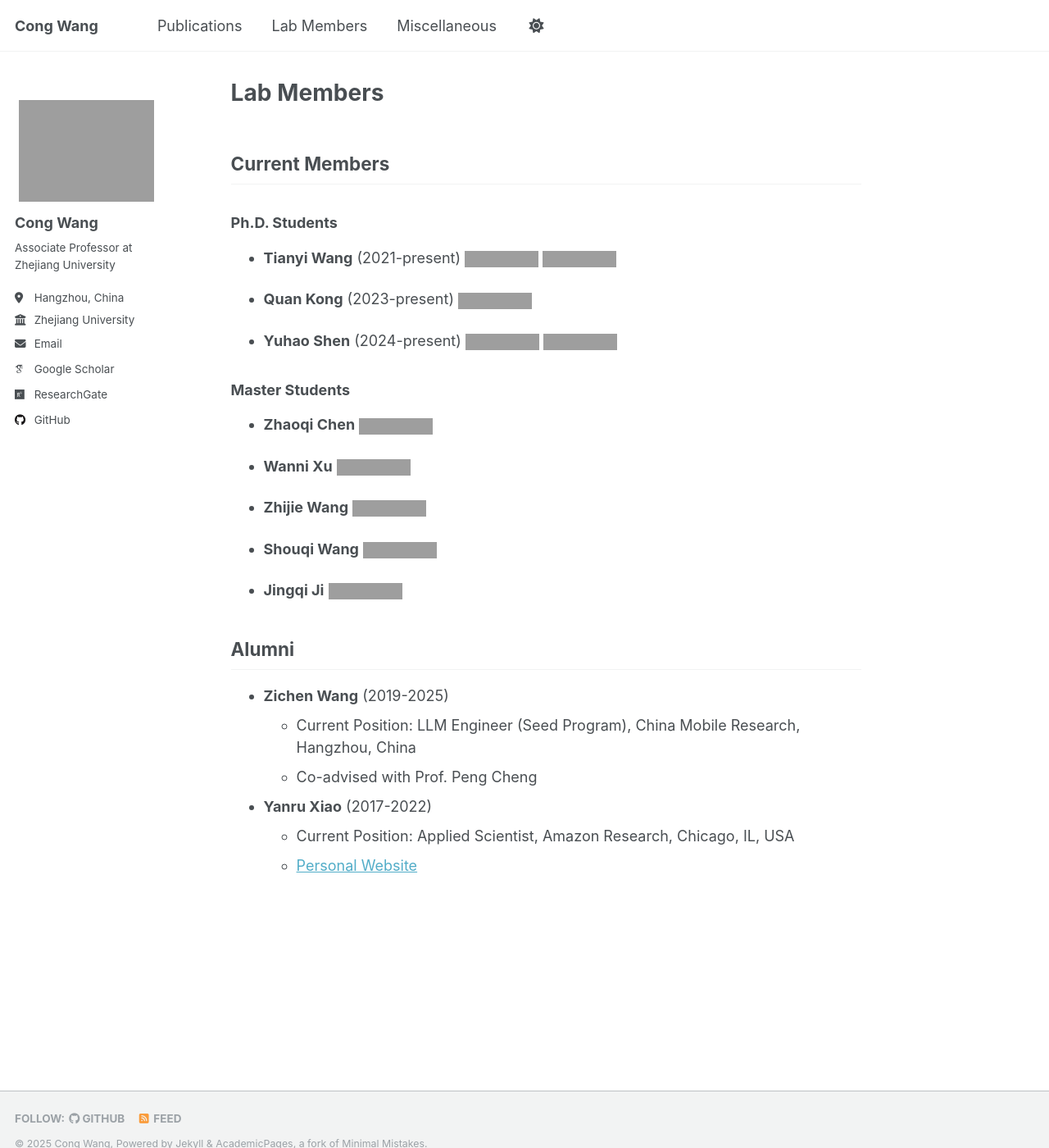
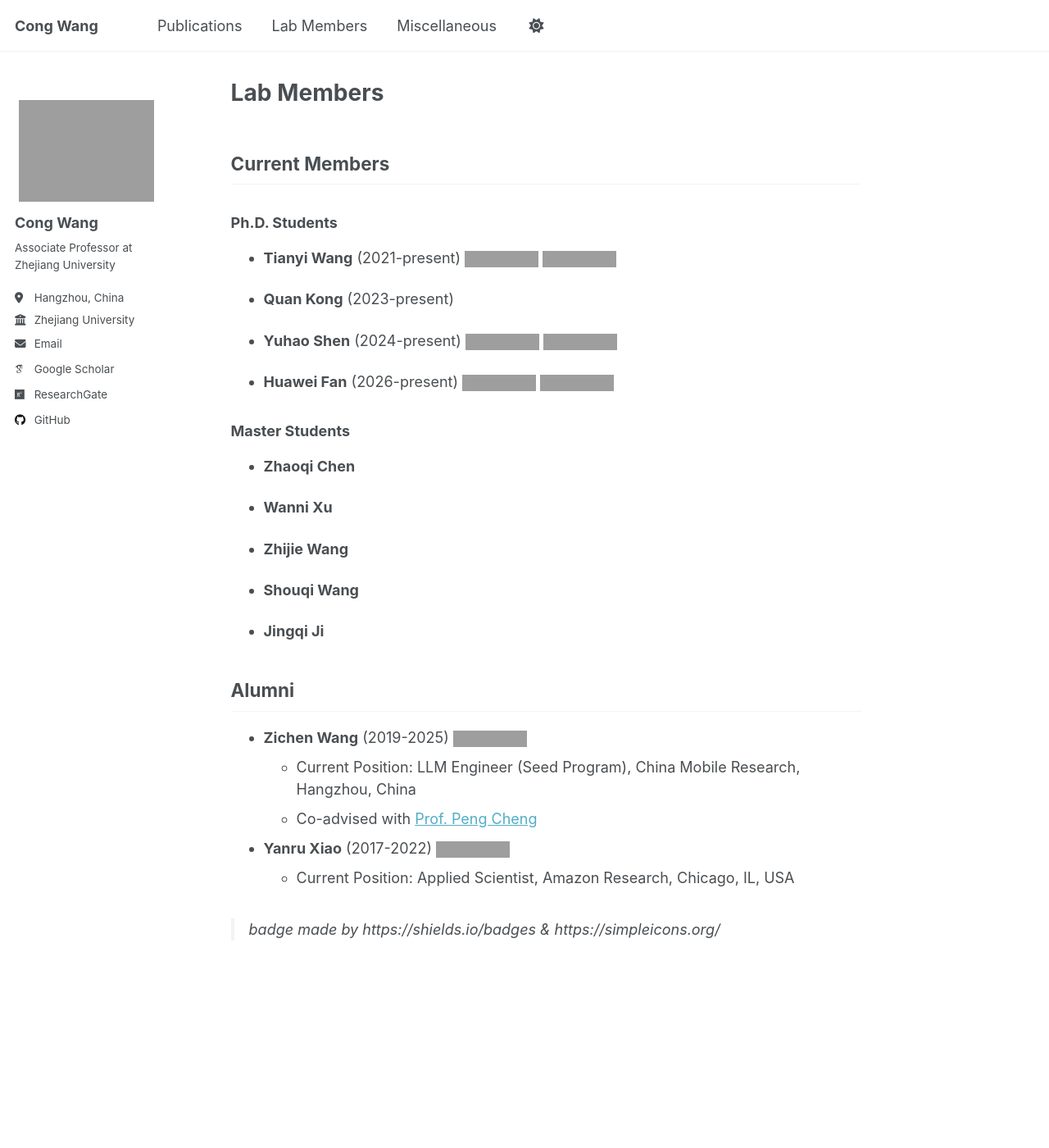
Before and after one commit to cwang-zju/cwang-zju.github.io, a Jekyll site: the page built from _pages/lab.md, in a window 1280 px wide and 1400 px high. Shown: the whole window at 82% size. Built offline with Jekyll 4.4.1, drawn with Linux system fonts in a browser that asks for light colours; some web fonts are replaced; grey boxes are pictures that could not be loaded.

Commit message:
feat: update email

```diff
--- a/_pages/lab.md
+++ b/_pages/lab.md
@@ -4,33 +4,37 @@
 author_profile: true
 ---
 
+
 ## Current Members
 
 ### Ph.D. Students
-- **Tianyi Wang** (2021-present) [![Static Badge](https://img.shields.io/badge/Google%20Scholar-%20?style=social&logo=googlescholar)](https://scholar.google.com/citations?user=RFuhM2IAAAAJ&hl=us-EN) [![Static Badge](https://img.shields.io/badge/Email-%20?style=social&logo=gmail)]()
+- **Tianyi Wang** (2021-present) [![Static Badge](https://img.shields.io/badge/Google%20Scholar-%20?style=social&logo=googlescholar)](https://scholar.google.com/citations?user=RFuhM2IAAAAJ&hl=us-EN) [![Static Badge](https://img.shields.io/badge/Email-%20?style=social&logo=gmail)](mailto:wty1998@zju.edu.cn)
 
+- **Quan Kong** (2023-present)
 
-- **Quan Kong** (2023-present) [![Static Badge](https://img.shields.io/badge/Email-%20?style=social&logo=gmail)](mailto:)
+- **Yuhao Shen** (2024-present) [![Static Badge](https://img.shields.io/badge/Google%20Scholar-%20?style=social&logo=googlescholar)](https://scholar.google.com/citations?user=kYveqcQAAAAJ&hl=us-EN) [![Static Badge](https://img.shields.io/badge/Email-%20?style=social&logo=gmail)](mailto:riven@zju.edu.cn)
 
-- **Yuhao Shen** (2024-present) [![Static Badge](https://img.shields.io/badge/Google%20Scholar-%20?style=social&logo=googlescholar)](https://scholar.google.com/citations?user=kYveqcQAAAAJ&hl=us-EN) [![Static Badge](https://img.shields.io/badge/Email-%20?style=social&logo=gmail)](mailto:)
+- **Huawei Fan** (2026-present) [![Static Badge](https://img.shields.io/badge/personal%20page-%20?style=social&logo=materialformkdocs)](https://www.philfan.cn) [![Static Badge](https://img.shields.io/badge/Email-%20?style=social&logo=gmail)](mailto:hw.phil.fan@gmail.com)
 
 ### Master Students
-- **Zhaoqi Chen** [![Static Badge](https://img.shields.io/badge/Email-%20?style=social&logo=gmail)](mailto:)
+- **Zhaoqi Chen**
 
-- **Wanni Xu** [![Static Badge](https://img.shields.io/badge/Email-%20?style=social&logo=gmail)](mailto:)
+- **Wanni Xu**
 
-- **Zhijie Wang** [![Static Badge](https://img.shields.io/badge/Email-%20?style=social&logo=gmail)](mailto:)
+- **Zhijie Wang**
 
-- **Shouqi Wang** [![Static Badge](https://img.shields.io/badge/Email-%20?style=social&logo=gmail)](mailto:)
+- **Shouqi Wang**
 
-- **Jingqi Ji** [![Static Badge](https://img.shields.io/badge/Email-%20?style=social&logo=gmail)](mailto:)
+- **Jingqi Ji**
 
 ## Alumni
 
-- **Zichen Wang** (2019-2025)
+- **Zichen Wang** (2019-2025) [![Static Badge](https://img.shields.io/badge/Email-%20?style=social&logo=gmail)](mailto:withnorman@zju.edu.cn)
   - Current Position: LLM Engineer (Seed Program), China Mobile Research, Hangzhou, China
-  - Co-advised with Prof. Peng Cheng
+  - Co-advised with [Prof. Peng Cheng](https://person.zju.edu.cn/cp)
 
-- **Yanru Xiao** (2017-2022)
+- **Yanru Xiao** (2017-2022) [![Static Badge](https://img.shields.io/badge/personal%20page-%20?style=social&logo=materialformkdocs)](https://sites.google.com/view/yr-xiao)
   - Current Position: Applied Scientist, Amazon Research, Chicago, IL, USA
-  - [Personal Website](https://sites.google.com/view/yr-xiao)
+
+
+> badge made by https://shields.io/badges & https://simpleicons.org/
```
